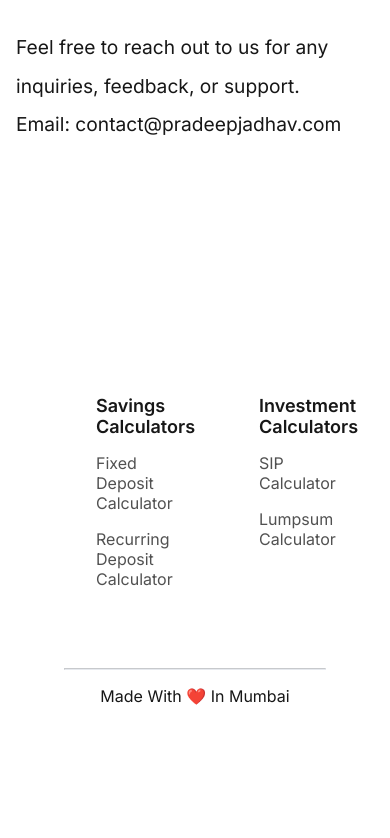
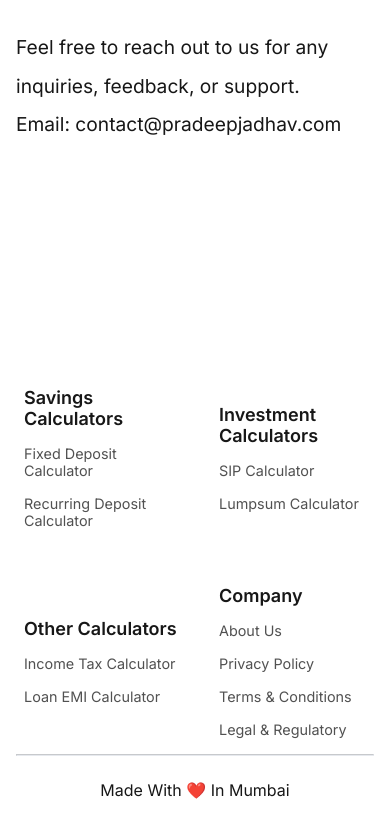
Before and after one commit to Pradeep17Jadhav/investmentcalculators, a Next.js app: page /about-us in a window 390 px wide. Shown: the part 2602-3440 px from the top of the page. Before the commit the page ends 3324 px from the top, so only its background shows below. Built offline with nearby package versions, Linux system fonts and the light colour scheme; what @mui/material-nextjs would draw is missing.

Commit message:
improve footer responsiveness

```diff
--- a/app/lumpsum-calculator/LumpsumPage.module.css
+++ b/app/lumpsum-calculator/LumpsumPage.module.css
@@ -11,7 +11,6 @@
     margin-top: 64px;
 }
 
-
 @media (max-width: 600px) {
     .pageTitle {
         font-size: 1.5em;
--- a/components/Footer/Footer.module.css
+++ b/components/Footer/Footer.module.css
@@ -1,4 +1,7 @@
 .footer {
+    display: flex;
+    align-items: center;
+    justify-content: center;
     background-color: var(--dark-background);
     text-align: center;
     width: 100%;
@@ -11,12 +14,24 @@
 .container {
     height: auto;
     width: auto;
+    max-width: 1200px;
 }
 
 .madeWithLove {
-    padding: 16px;
+    padding: 24px 0 32px 0;
 }
 
 .hr {
     border-color: var(--border-color);
 }
+
+@media (max-width: 900px) {
+    .footer {
+        padding: 16px;
+    }
+
+    .container {
+        margin-top: 32px;
+    }
+
+}
--- a/components/Footer/Footer.tsx
+++ b/components/Footer/Footer.tsx
@@ -1,74 +1,11 @@
+import FooterTable from "./FooterTable/FooterTable";
+import { getFooterData } from "./helpers";
+
 import styles from "./Footer.module.css";
-import FooterTable from "./FooterTable/FooterTable";
 
 const Footer = () => {
-  const footerData = [
-    {
-      title: "Savings Calculators",
-      columnItems: [
-        {
-          columnItemLabel: "Fixed Deposit Calculator",
-          href: "./fd-calculator",
-        },
-        {
-          columnItemLabel: "Recurring Deposit Calculator",
-          href: "./rd-calculator",
-        },
-      ],
-    },
-    {
-      title: "Investment Calculators",
-      columnItems: [
-        {
-          columnItemLabel: "SIP Calculator",
-          href: "./sip-calculator",
-        },
-        {
-          columnItemLabel: "Lumpsum Calculator",
-          href: "./lumpsum-calculator",
-        },
-      ],
-    },
-    {
-      title: "Tax Calculators",
-      columnItems: [
-        {
-          columnItemLabel: "Income Tax Calculator",
-          href: "./income-tax-calculator",
-        },
-      ],
-    },
-    {
-      title: "Loan Calculators",
-      columnItems: [
-        {
-          columnItemLabel: "Loan EMI Calculator",
-          href: "./loan-emi-calculator",
-        },
-      ],
-    },
-    {
-      title: "Company",
-      columnItems: [
-        {
-          columnItemLabel: "About Us",
-          href: "./about-us",
-        },
-        {
-          columnItemLabel: "Privacy Policy",
-          href: "./privacy-policy",
-        },
-        {
-          columnItemLabel: "Terms & Conditions",
-          href: "./terms-and-conditions",
-        },
-        {
-          columnItemLabel: "Legal & Regulatory",
-          href: "./legal-and-regulatory",
-        },
-      ],
-    },
-  ];
+  const footerData = getFooterData();
+
   return (
     <div className={styles.footer}>
       <div className={styles.container}>
--- a/components/Footer/FooterTable/FooterTable.module.css
+++ b/components/Footer/FooterTable/FooterTable.module.css
@@ -2,11 +2,13 @@
     text-align: left;
     display: flex;
     flex-direction: row;
-    justify-content: space-around;
+    justify-content: space-between;
+    align-items: flex-start;
 }
 
 .footerColumn {
-    margin: 32px;
+    margin: 48px;
+    width: 100%;
 }
 
 .columnItemTitle {
@@ -19,3 +21,14 @@
     margin: 16px 0;
     color: var(--foreground-secondary)
 }
+
+
+@media (max-width: 600px) {
+    .footerColumn {
+        margin: 8px;
+    }
+
+    .footerTable {
+        font-size: 0.9em;
+    }
+}
--- a/components/Footer/FooterTable/FooterTable.tsx
+++ b/components/Footer/FooterTable/FooterTable.tsx
@@ -1,3 +1,4 @@
+import Grid from "@mui/material/Grid/Grid";
 import styles from "./FooterTable.module.css";
 
 type Props = {
@@ -16,8 +17,15 @@ type FooterData = FooterColumn[];
 
 const FooterTable = ({ footerData }: Props) => {
   return (
-    <div className={styles.footerTable}>
+    <Grid
+      className={styles.footerTable}
+      container
+      justifyContent="center"
+      alignItems={"center"}
+      spacing={4}
+    >
       {footerData.map((column) => (
+        <Grid key={column.title} item xs={6} sm={6} md={3}>
           <div key={column.title} className={styles.footerColumn}>
             <div className={styles.columnItemTitle}>{column.title}</div>
             {column.columnItems.map((columnItem) => (
@@ -26,8 +34,9 @@ const FooterTable = ({ footerData }: Props) => {
               </div>
             ))}
           </div>
+        </Grid>
       ))}
-    </div>
+    </Grid>
   );
 };
 
--- /dev/null
+++ b/components/Footer/helpers.ts
@@ -0,0 +1,64 @@
+const footerDataDesktop = [
+  {
+    title: "Savings Calculators",
+    columnItems: [
+      {
+        columnItemLabel: "Fixed Deposit Calculator",
+        href: "./fd-calculator",
+      },
+      {
+        columnItemLabel: "Recurring Deposit Calculator",
+        href: "./rd-calculator",
+      },
+    ],
+  },
+  {
+    title: "Investment Calculators",
+    columnItems: [
+      {
+        columnItemLabel: "SIP Calculator",
+        href: "./sip-calculator",
+      },
+      {
+        columnItemLabel: "Lumpsum Calculator",
+        href: "./lumpsum-calculator",
+      },
+    ],
+  },
+  {
+    title: "Other Calculators",
+    columnItems: [
+      {
+        columnItemLabel: "Income Tax Calculator",
+        href: "./income-tax-calculator",
+      },
+      {
+        columnItemLabel: "Loan EMI Calculator",
+        href: "./loan-emi-calculator",
+      },
+    ],
+  },
+  {
+    title: "Company",
+    columnItems: [
+      {
+        columnItemLabel: "About Us",
+        href: "./about-us",
+      },
+      {
+        columnItemLabel: "Privacy Policy",
+        href: "./privacy-policy",
+      },
+      {
+        columnItemLabel: "Terms & Conditions",
+        href: "./terms-and-conditions",
+      },
+      {
+        columnItemLabel: "Legal & Regulatory",
+        href: "./legal-and-regulatory",
+      },
+    ],
+  },
+];
+
+export const getFooterData = () => footerDataDesktop;
```
Lines whose indentation alone changed are shown as unchanged.
